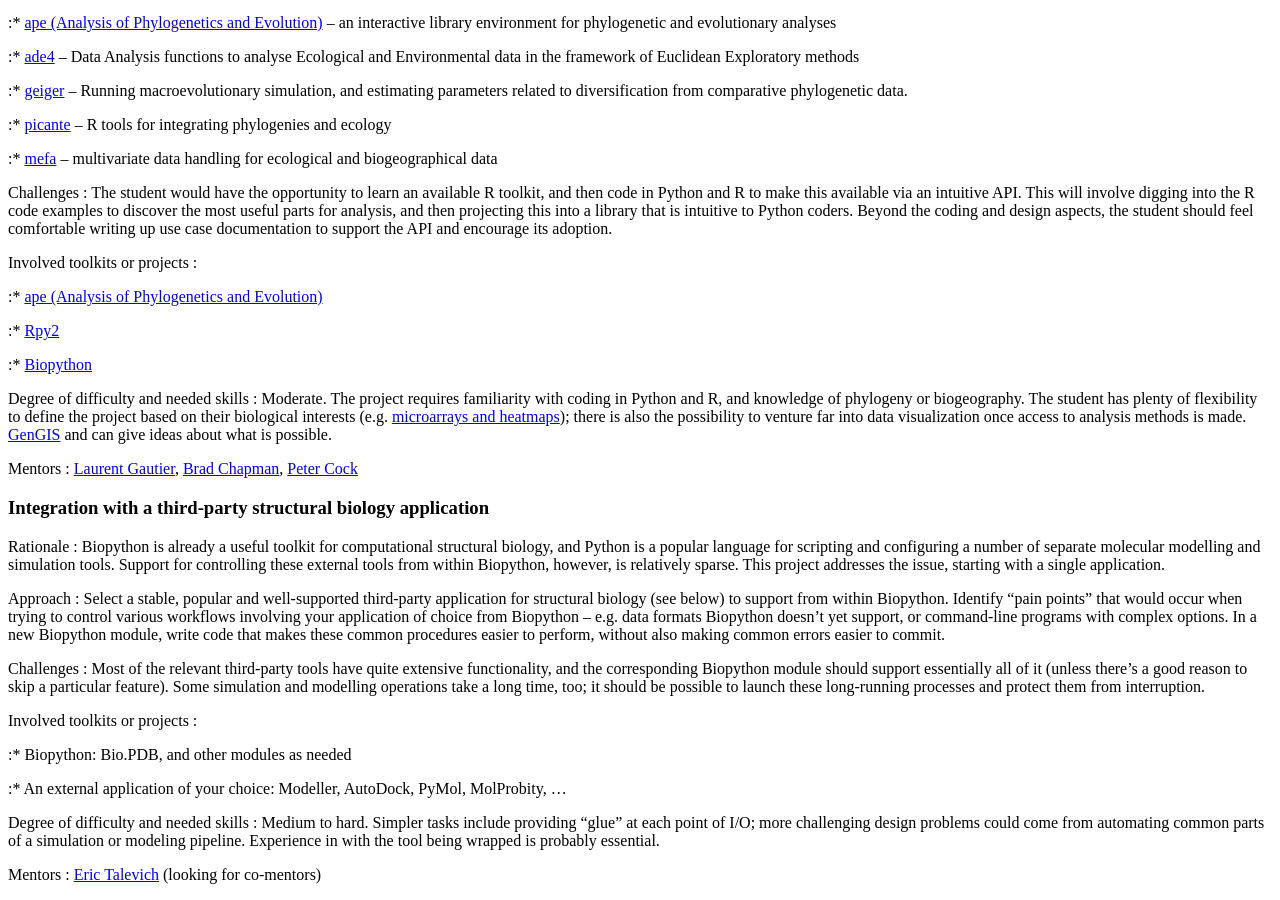
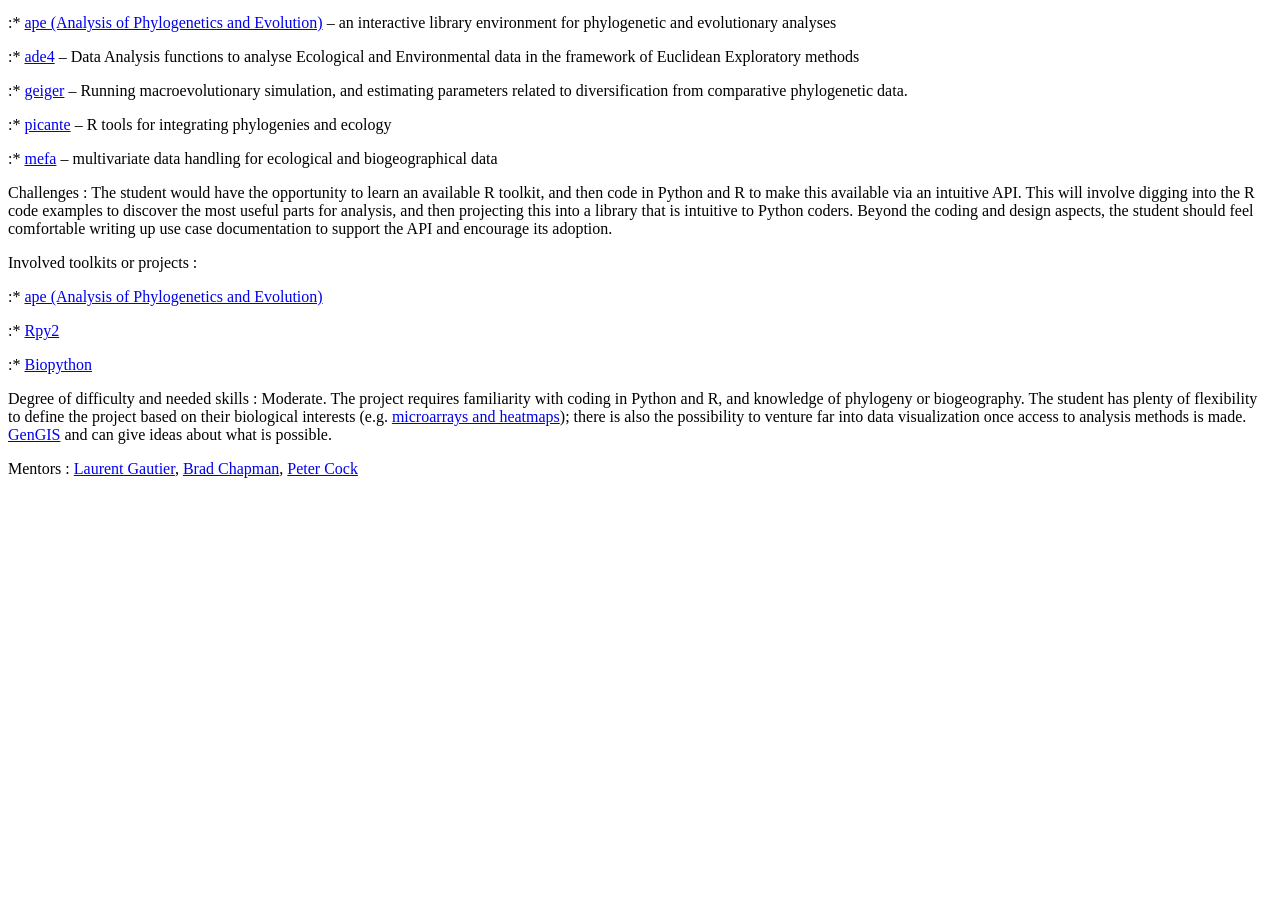
Before and after one commit to biopython/biopython.github.io, a Jekyll site: the page built from wiki/Google_Summer_of_Code.md, in a window 1280 px wide and 900 px high, scrolled down 1610 px. Built offline with Jekyll 4.4.1, drawn with Linux system fonts in a browser that asks for light colours; after the commit the page ends 2104 px from its top, so only the background shows below that.

Commit message:
/* Integration with a third-party structural biology application */ Removed -- Joao's work makes this less important

```diff
--- a/wiki/Google_Summer_of_Code.md
+++ b/wiki/Google_Summer_of_Code.md
@@ -143,30 +143,3 @@ Degree of difficulty and needed skills : Moderate. The project requires familiar
 <!-- -->
 
 Mentors : [Laurent Gautier](http://dk.linkedin.com/pub/laurent-gautier/8/81/869), [Brad Chapman](http://bcbio.wordpress.com), [Peter Cock](http://www.scri.ac.uk/staff/petercock)
-
-### Integration with a third-party structural biology application
-
-Rationale : Biopython is already a useful toolkit for computational structural biology, and Python is a popular language for scripting and configuring a number of separate molecular modelling and simulation tools. Support for controlling these external tools from within Biopython, however, is relatively sparse. This project addresses the issue, starting with a single application.
-
-<!-- -->
-
-Approach : Select a stable, popular and well-supported third-party application for structural biology (see below) to support from within Biopython. Identify "pain points" that would occur when trying to control various workflows involving your application of choice from Biopython -- e.g. data formats Biopython doesn't yet support, or command-line programs with complex options. In a new Biopython module, write code that makes these common procedures easier to perform, without also making common errors easier to commit.
-
-<!-- -->
-
-Challenges : Most of the relevant third-party tools have quite extensive functionality, and the corresponding Biopython module should support essentially all of it (unless there's a good reason to skip a particular feature). Some simulation and modelling operations take a long time, too; it should be possible to launch these long-running processes and protect them from interruption.
-
-<!-- -->
-
-Involved toolkits or projects :
-
-:\* Biopython: Bio.PDB, and other modules as needed
-
-:\* An external application of your choice: Modeller, AutoDock, PyMol,
-MolProbity, ...
-
-Degree of difficulty and needed skills : Medium to hard. Simpler tasks include providing "glue" at each point of I/O; more challenging design problems could come from automating common parts of a simulation or modeling pipeline. Experience in with the tool being wrapped is probably essential.
-
-<!-- -->
-
-Mentors : [Eric Talevich](User%3AEricTalevich "wikilink") (looking for co-mentors)
```
Also changed, not shown: 1 other file.
